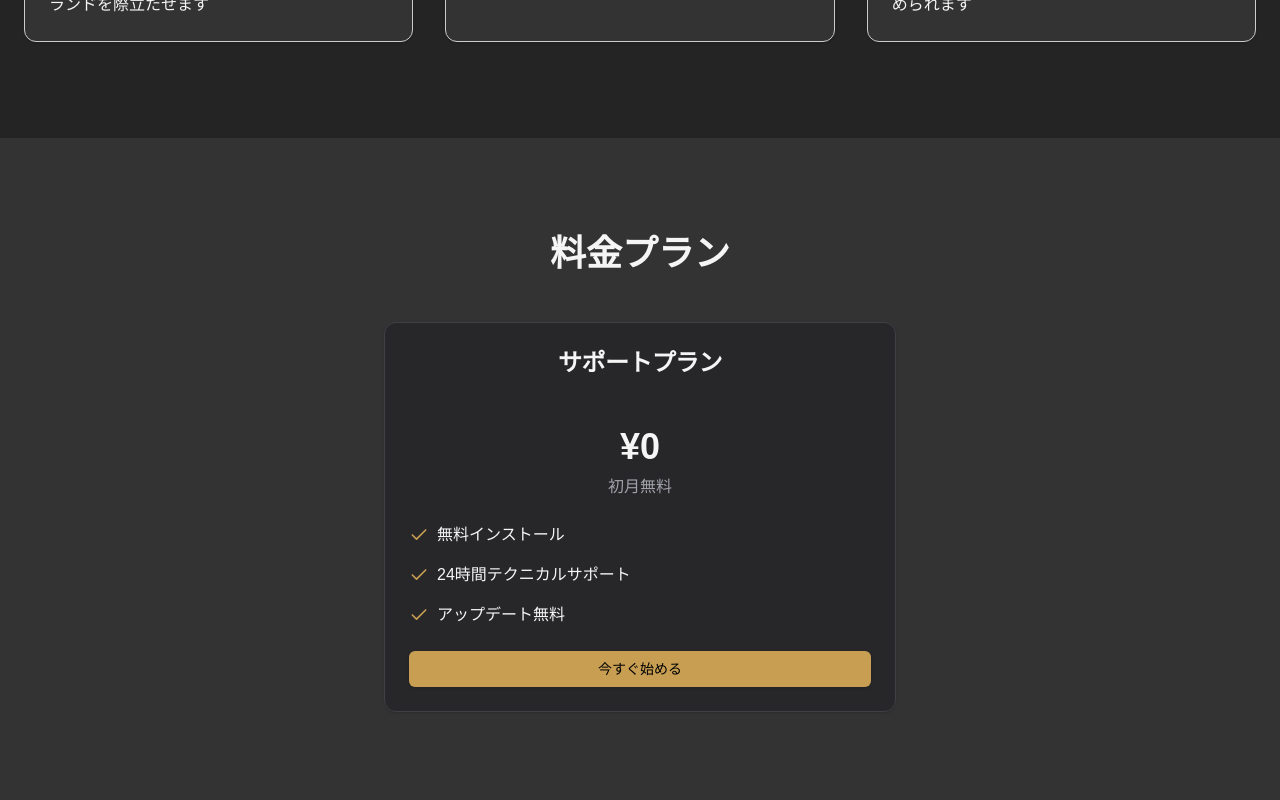
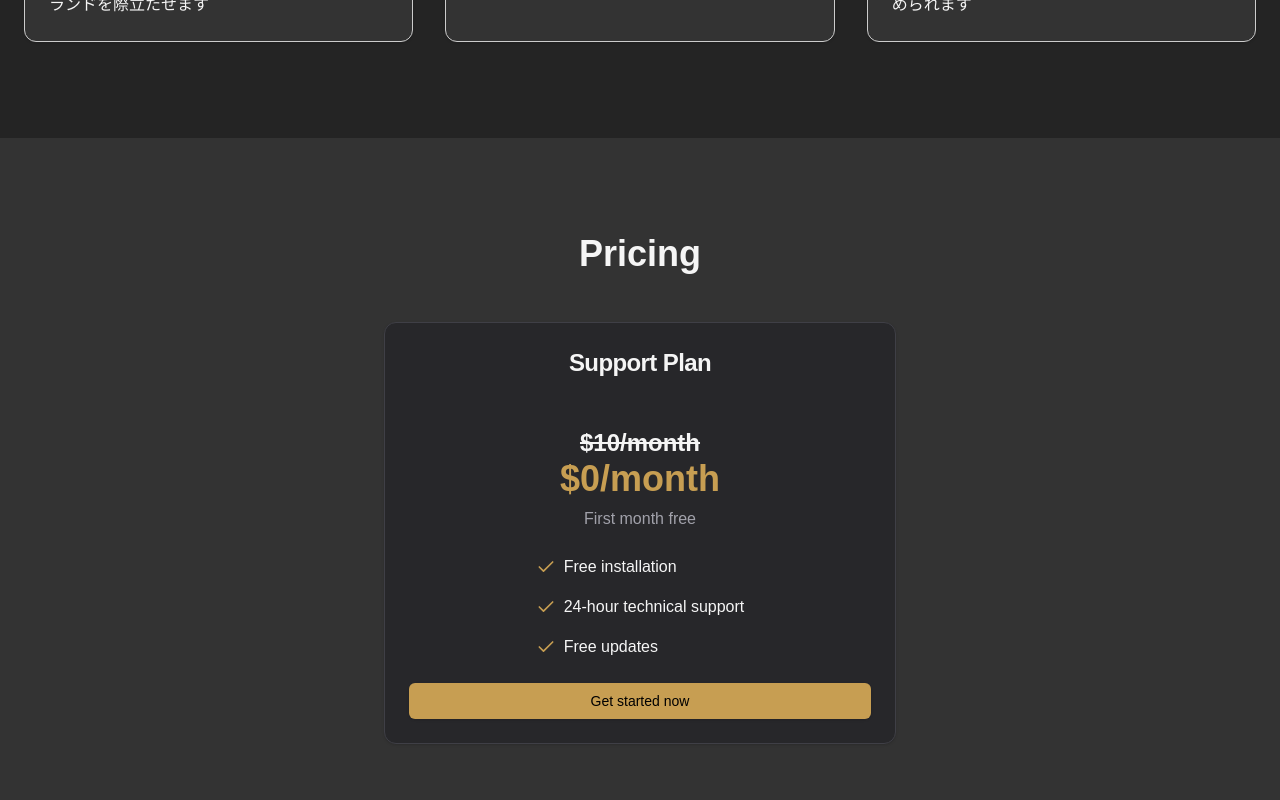
Before and after one commit to yusuken1121/Shin-Sational-PR, a Next.js app: page / in a window 1280 px wide. Shown: the part 1020-1820 px from the top of the page. Built offline with nearby package versions, Linux system fonts and the light colour scheme.

Commit message:
Pricingを修正

```diff
--- a/src/app/_components/pricing.tsx
+++ b/src/app/_components/pricing.tsx
@@ -4,38 +4,44 @@ import { Button } from "@/components/ui/button";
 
 export function Pricing() {
   return (
-    <section className="py-24 bg-primary">
+    <section className="flex items-center justify-center w-full h-full py-24 bg-primary">
       <div className="container px-4 md:px-6">
         <h2 className="text-3xl md:text-4xl font-bold text-center mb-12">
-          料金プラン
+          Pricing
         </h2>
         <Card className="max-w-lg mx-auto bg-zinc-800 border-zinc-700">
           <CardHeader>
-            <CardTitle className="text-2xl text-center">
-              サポートプラン
-            </CardTitle>
+            <CardTitle className="text-2xl text-center">Support Plan</CardTitle>
           </CardHeader>
           <CardContent className="p-6">
             <div className="text-center mb-6">
-              <div className="text-4xl font-bold mb-2">¥0</div>
-              <div className="text-zinc-400">初月無料</div>
+              <span className="text-2xl font-bold mb-2 line-through">
+                $10/month
+              </span>
+              <div className="text-4xl font-bold text-accent mb-2">
+                {/* 取り消し線を追加 */}
+                $0/month
               </div>
+              <div className="text-zinc-400">First month free</div>
+            </div>
+            <div className="flex items-center justify-center w-full">
               <ul className="space-y-4 mb-6">
                 <li className="flex items-center">
                   <Check className="w-5 h-5 text-accent mr-2" />
-                <span>無料インストール</span>
+                  <span>Free installation</span>
                 </li>
                 <li className="flex items-center">
                   <Check className="w-5 h-5 text-accent mr-2" />
-                <span>24時間テクニカルサポート</span>
+                  <span>24-hour technical support</span>
                 </li>
                 <li className="flex items-center">
                   <Check className="w-5 h-5 text-accent mr-2" />
-                <span>アップデート無料</span>
+                  <span>Free updates</span>
                 </li>
               </ul>
+            </div>
             <Button className="w-full bg-accent hover:bg-accent/60 text-black">
-              今すぐ始める
+              Get started now
             </Button>
           </CardContent>
         </Card>
```
Lines whose indentation alone changed are shown as unchanged.
